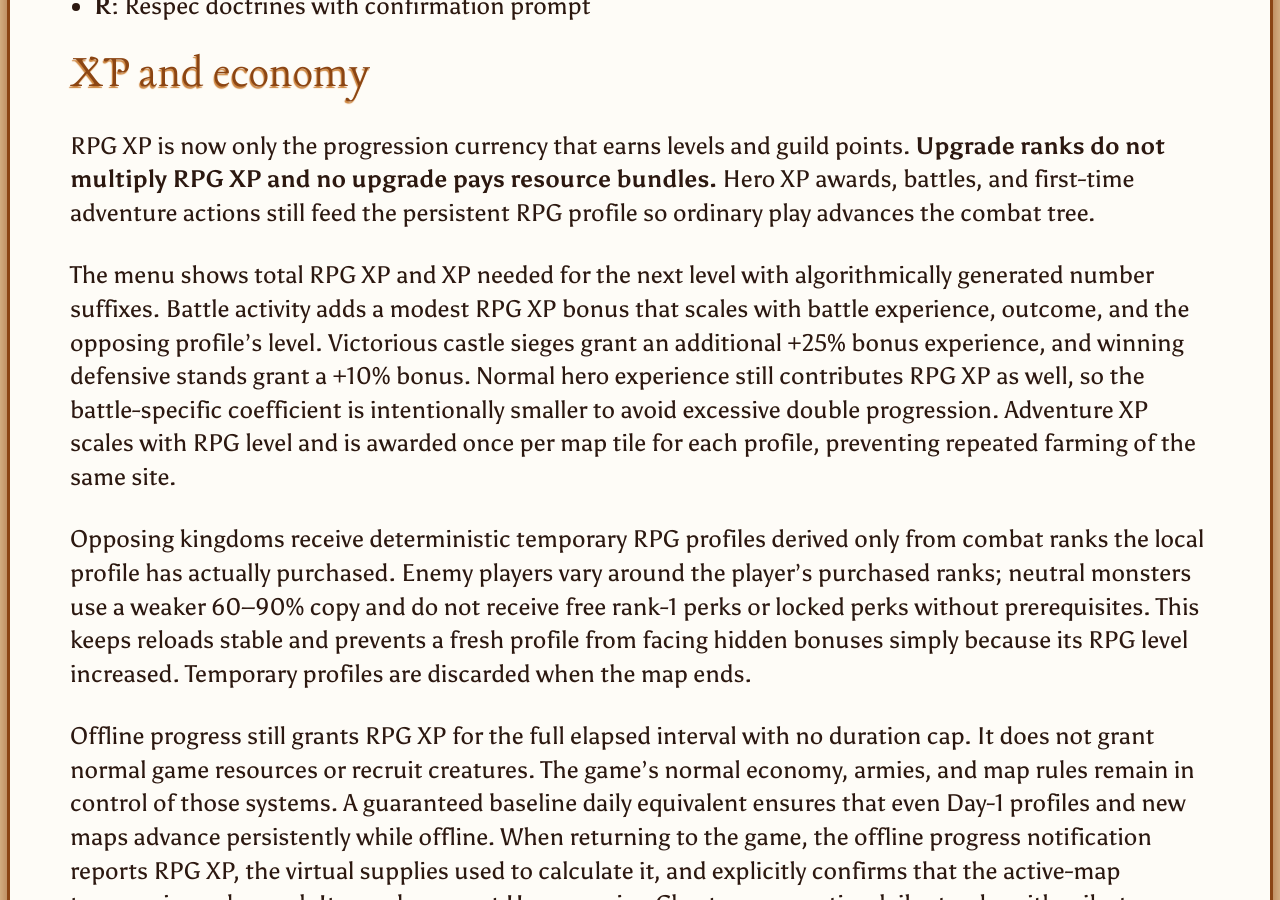
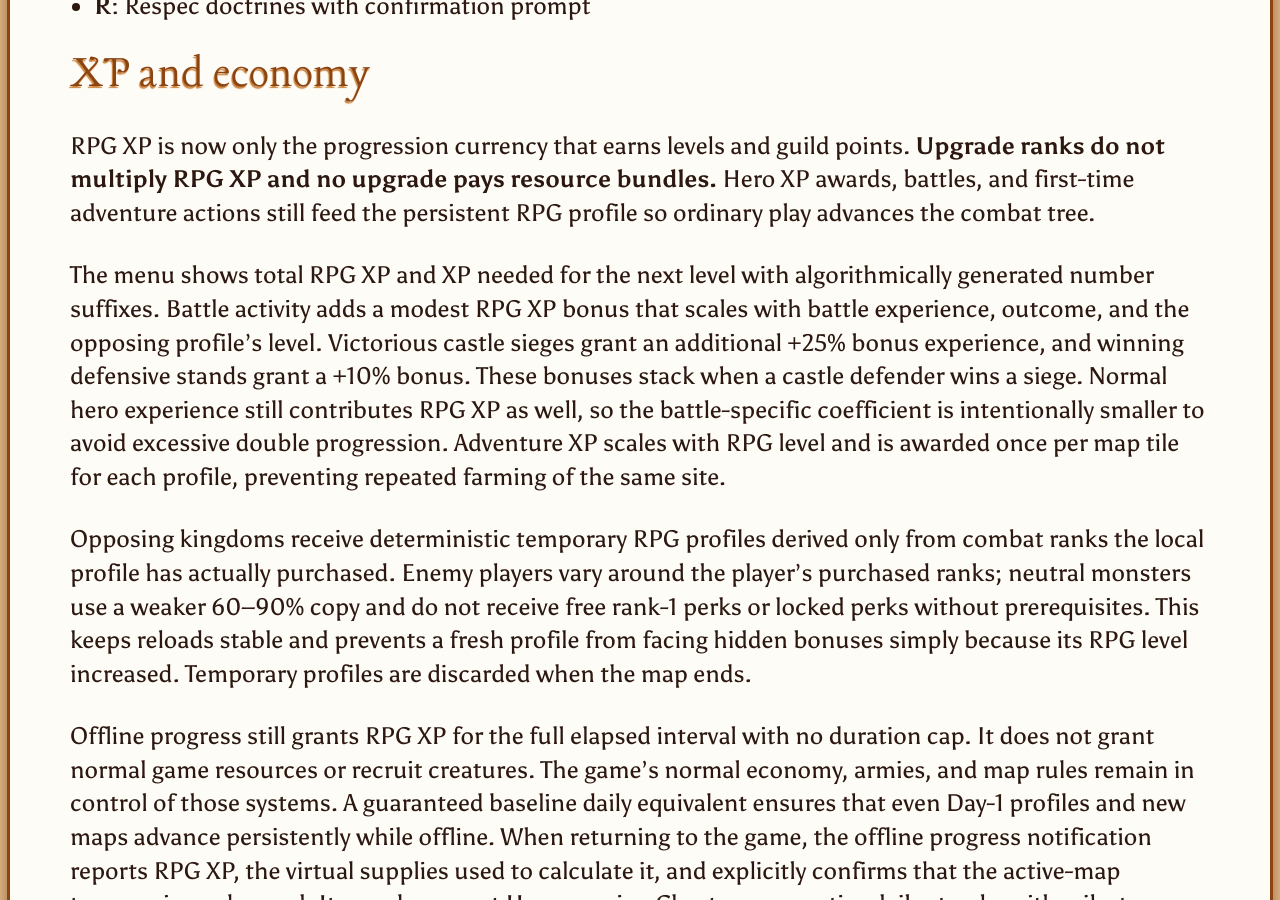
Before and after one commit to MattKoRn/fheroes2, a Jekyll site: the page built from docs/RPG_README.md, in a window 1280 px wide and 900 px high, scrolled down 4025 px. Built offline with Jekyll 4.4.1, drawn with Linux system fonts in a browser that asks for light colours; our own code applies the rules of GitHub Pages for plain Markdown files.

Commit message:
Document stacked defensive siege bonus

```diff
--- a/docs/RPG_README.md
+++ b/docs/RPG_README.md
@@ -42,7 +42,7 @@ The menu supports full keyboard and touch controls:
 
 RPG XP is now only the progression currency that earns levels and guild points. **Upgrade ranks do not multiply RPG XP and no upgrade pays resource bundles.** Hero XP awards, battles, and first-time adventure actions still feed the persistent RPG profile so ordinary play advances the combat tree.
 
-The menu shows total RPG XP and XP needed for the next level with algorithmically generated number suffixes. Battle activity adds a modest RPG XP bonus that scales with battle experience, outcome, and the opposing profile's level. Victorious castle sieges grant an additional +25% bonus experience, and winning defensive stands grant a +10% bonus. Normal hero experience still contributes RPG XP as well, so the battle-specific coefficient is intentionally smaller to avoid excessive double progression. Adventure XP scales with RPG level and is awarded once per map tile for each profile, preventing repeated farming of the same site.
+The menu shows total RPG XP and XP needed for the next level with algorithmically generated number suffixes. Battle activity adds a modest RPG XP bonus that scales with battle experience, outcome, and the opposing profile's level. Victorious castle sieges grant an additional +25% bonus experience, and winning defensive stands grant a +10% bonus. These bonuses stack when a castle defender wins a siege. Normal hero experience still contributes RPG XP as well, so the battle-specific coefficient is intentionally smaller to avoid excessive double progression. Adventure XP scales with RPG level and is awarded once per map tile for each profile, preventing repeated farming of the same site.
 
 Opposing kingdoms receive deterministic temporary RPG profiles derived only from combat ranks the local profile has actually purchased. Enemy players vary around the player's purchased ranks; neutral monsters use a weaker 60–90% copy and do not receive free rank-1 perks or locked perks without prerequisites. This keeps reloads stable and prevents a fresh profile from facing hidden bonuses simply because its RPG level increased. Temporary profiles are discarded when the map ends.
 
```
